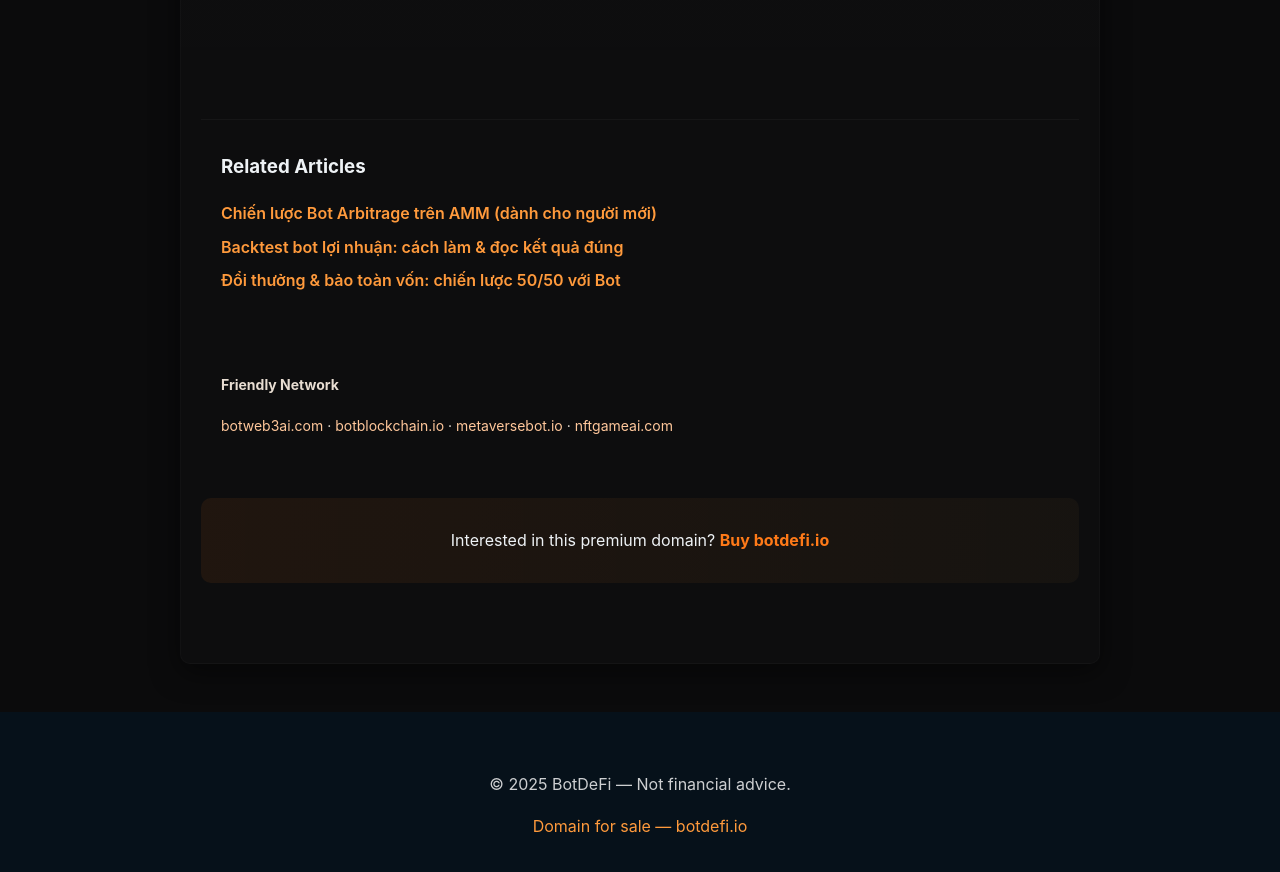
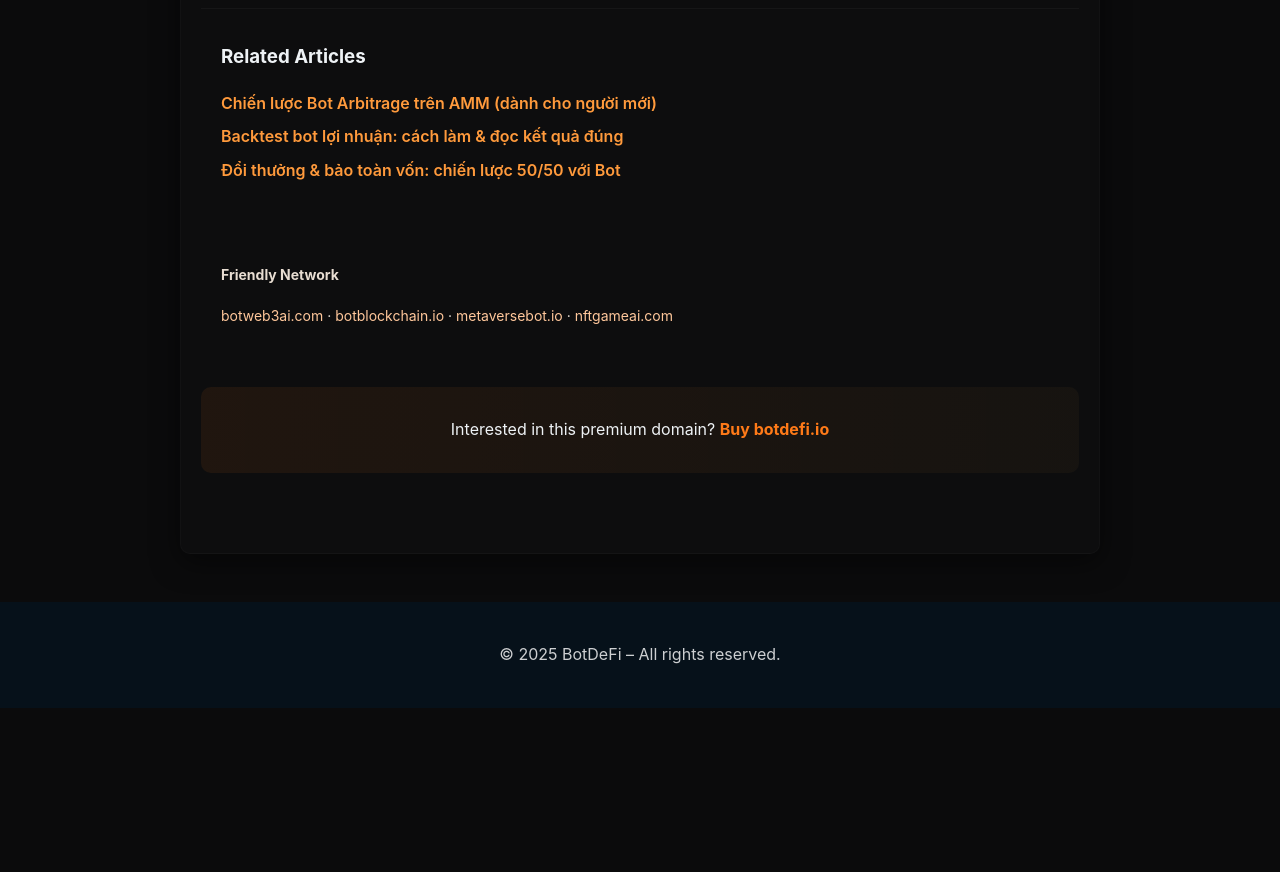
Before and after one commit to binh1994/botdefi.io, a Jekyll site: the page built from _posts/2025-11-12-tối-ưu-lợi-nhuận-bằng-yield-aggregator---auto-compound.md, in a window 1280 px wide and 900 px high, scrolled down 1987 px. Shown: the top 872 px of the window. Built offline with Jekyll 4.4.1, drawn with Linux system fonts in a browser that asks for light colours; after the commit the page ends 2695 px from its top, so only the background shows below that; some of the changed text lies outside the part shown.

Commit message:
Update default.html

```diff
--- a/_layouts/default.html
+++ b/_layouts/default.html
@@ -1,69 +1,31 @@
 <!doctype html>
 <html lang="en">
 <head>
-  <meta charset="utf-8" />
-  <meta name="viewport" content="width=device-width,initial-scale=1" />
-  <title>{% if page.title %}{{ page.title }} | {% endif %}{{ site.title | default: "BotDeFi" }}</title>
-
-  <meta name="description" content="{{ page.description | default: site.description | default: 'BotDeFi — DeFi bot guides & automation.' }}">
-  <meta property="og:title" content="{{ page.title | default: site.title | default: 'BotDeFi' }}">
-  <meta property="og:description" content="{{ page.description | default: site.description | default: 'BotDeFi — DeFi bot guides & automation.' }}">
+  <meta charset="utf-8">
+  <meta name="viewport" content="width=device-width,initial-scale=1">
+  <title>{% if page.title %}{{ page.title }} | {% endif %}{{ site.title }}</title>
+  <meta name="description" content="{{ page.description | default: site.description }}">
   <meta property="og:image" content="{{ page.image | default: '/assets/og.jpg' }}">
-  <meta name="twitter:card" content="summary_large_image">
-
-  <link rel="stylesheet" href="/assets/style.css" />
+  <link rel="stylesheet" href="/assets/style.css">
   {% seo %}
-
-  {% include analytics.html %}
 </head>
-
-<body class="theme-orange">
+<body>
   <header class="site-header">
-    <div class="container header-inner">
-      <div class="brand">
-        <a href="{{ site.url | default: '/' }}" class="brand-link" aria-label="BotDeFi home">
-          <strong class="brand-text">Bot<span class="brand-accent">DeFi</span></strong>
-        </a>
-        <p class="brand-sub">{{ site.description | default: "Practical guides to earn with DeFi bots — safe & automated." }}</p>
-      </div>
-
-      <nav class="main-nav" aria-label="Main navigation">
-        <a href="/" class="nav-link">Home</a>
-        <a href="/about.html" class="nav-link">About</a>
-        <a href="/posts/" class="nav-link">Guides</a>
-      </nav>
-    </div>
-
-    <!-- Hero ad area: ad include shows banner just below header -->
-    <div class="hero-ad">
-      {% include ad.html %}
-    </div>
+    <div class="brand"><span>Bot</span>DeFi</div>
+    <nav>
+      <a href="/">Home</a>
+      <a href="/about">About</a>
+    </nav>
   </header>
 
-  <main class="container main-content" role="main">
+  <main class="container">
     {{ content }}
   </main>
 
   <footer class="site-footer">
-    <div class="container footer-inner">
-      <div class="footer-left">
-        <p>© {{ "now" | date: "%Y" }} {{ site.title | default: "BotDeFi" }} — Not financial advice.</p>
-      </div>
-      <div class="footer-right">
-        <p>
-          <a href="https://afternic.com/domain/botdefi.io" target="_blank" rel="noopener">Domain for sale — botdefi.io</a>
-        </p>
-      </div>
-    </div>
+    <p>© {{ "now" | date: "%Y" }} BotDeFi – All rights reserved.</p>
   </footer>
 
-  <!-- optional script area for small inline JS (e.g. ad callbacks) -->
-  <script>
-    // small accessibility helper: mark ad containers as present
-    document.addEventListener("DOMContentLoaded", function() {
-      var ads = document.querySelectorAll(".ad-banner, .hero-ad");
-      ads.forEach(function(a){ a.setAttribute("aria-hidden","false"); });
-    });
-  </script>
+  {% include analytics.html %}
 </body>
 </html>
```
